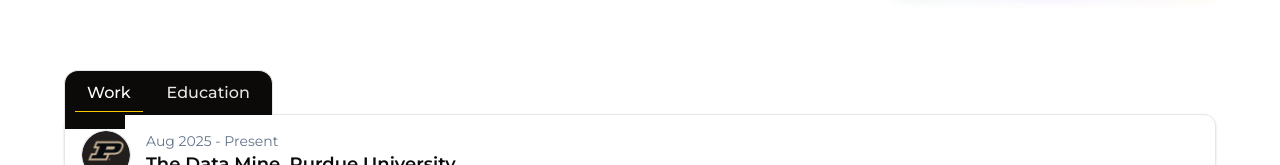
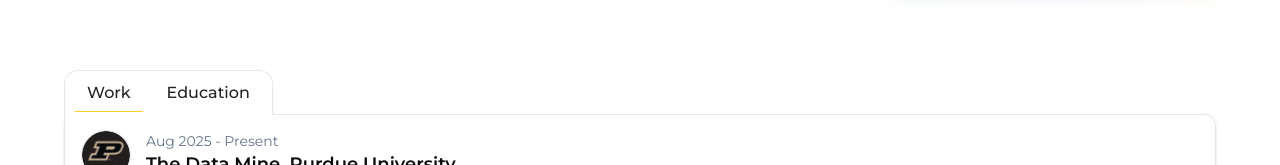
Before and after one commit to sdewhitt/portfolio, a Next.js app: page / in a window 1280 px wide. Shown: the part 503-668 px from the top of the page. Built offline with nearby package versions, Linux system fonts and the light colour scheme.

Commit message:
fixing light theme ui

```diff
--- a/app/components/ExperienceTable/Tabs.tsx
+++ b/app/components/ExperienceTable/Tabs.tsx
@@ -14,7 +14,7 @@ const TabsList = React.forwardRef<
   <TabsPrimitive.List
     ref={ref}
     className={cn(
-      "relative z-10 flex w-fit items-center justify-start gap-1 rounded-t-xl rounded-b-none border border-border border-b-0 bg-stone-950 px-1.5 py-1 -mb-px after:content-[''] after:absolute after:-left-px after:top-full after:h-3 after:w-px after:bg-border before:content-[''] before:absolute before:left-0 before:top-full before:h-3.5 before:w-15 before:bg-stone-950",
+      "relative z-10 flex w-fit items-center justify-start gap-1 rounded-t-xl rounded-b-none border border-border border-b-0 bg-background px-1.5 py-1 -mb-px after:content-[''] after:absolute after:-left-px after:top-full after:h-3 after:w-px after:bg-border before:content-[''] before:absolute before:left-0 before:top-full before:h-3.5 before:w-15 before:bg-background",
       className,
     )}
     {...props}
@@ -30,10 +30,10 @@ const TabsTrigger = React.forwardRef<
     ref={ref}
     className={cn(
       `relative inline-flex h-9 items-center justify-center whitespace-nowrap rounded-md px-3 md:px-4 text-sm md:text-base font-medium transition duration-200 ease-out
-       focus-visible:outline-none focus-visible:ring-2 focus-visible:ring-white/60 disabled:pointer-events-none disabled:opacity-50
-       bg-transparent text-white/90 hover:text-white
-       data-[state=active]:text-white data-[state=active]:after:content-[''] data-[state=active]:after:absolute data-[state=active]:after:left-1 data-[state=active]:after:right-1 data-[state=active]:after:-bottom-px data-[state=active]:after:h-px
-     data-[state=active]:after:bg-yellow-400`,
+       focus-visible:outline-none focus-visible:ring-2 focus-visible:ring-ring disabled:pointer-events-none disabled:opacity-50
+       bg-transparent text-foreground opacity-90 hover:opacity-100
+       data-[state=active]:text-foreground data-[state=active]:after:content-[''] data-[state=active]:after:absolute data-[state=active]:after:left-1 data-[state=active]:after:right-1 data-[state=active]:after:-bottom-px data-[state=active]:after:h-px
+     data-[state=active]:after:bg-primary`,
       className,
     )}
     {...props}
--- a/app/components/ExperienceTable/TimelineItem.tsx
+++ b/app/components/ExperienceTable/TimelineItem.tsx
@@ -17,7 +17,7 @@ export default function TimelineItem({ experience }: Props) {
       <Link
         href={href}
         target="_blank"
-        className="absolute -left-16 top-4 flex items-center justify-center rounded-full bg-white"
+        className="absolute -left-16 top-4 flex items-center justify-center rounded-full bg-background"
       >
         <Avatar className="size-12 ring-1 ring-border">
           <AvatarImage
--- a/app/globals.css
+++ b/app/globals.css
@@ -31,7 +31,7 @@
   --popover: #ffffff;
   --popover-foreground: #0b0b0b;
   /* Brand */
-  --primary: #6366f1; /* indigo-500 */
+  --primary: #facc15; /* yellow-400 */
   --primary-foreground: #ffffff;
   --secondary: #f8fafc; /* slate-50 */
   --secondary-foreground: #0f172a; /* slate-900 */
@@ -67,12 +67,12 @@
     --muted-foreground: #94a3b8; /* slate-400 */
     --border: #1f2937; /* gray-800 */
     --input: #262b36; /* subtle dark input */
-    --ring: #3730a3; /* indigo-800 */
+  --ring: #854d0e; /* yellow-800 */
     --card: #0a0a0a;
     --card-foreground: #e5e7eb;
     --popover: #0a0a0a;
     --popover-foreground: #e5e7eb;
-    --primary: #818cf8; /* indigo-400 for dark */
+  --primary: #facc15; /* yellow-400 */
     --primary-foreground: #0a0a0a;
     --secondary: #0f172a;
     --secondary-foreground: #e5e7eb;
@@ -247,7 +247,7 @@ html {
   --card-foreground: #e5e7eb;
   --popover: #0a0a0a;
   --popover-foreground: #e5e7eb;
-  --primary: #818cf8;
+  --primary: #facc15; /* yellow-400 */
   --primary-foreground: #0a0a0a;
   --secondary: #0f172a;
   --secondary-foreground: #e5e7eb;
@@ -258,7 +258,7 @@ html {
   --destructive: #ef4444;
   --border: rgba(255,255,255,0.12);
   --input: rgba(255,255,255,0.15);
-  --ring: #3730a3;
+  --ring: #854d0e; /* yellow-800 */
   --chart-1: #60a5fa;
   --chart-2: #34d399;
   --chart-3: #a78bfa;
@@ -266,12 +266,12 @@ html {
   --chart-5: #fb7185;
   --sidebar: #0f172a;
   --sidebar-foreground: #e5e7eb;
-  --sidebar-primary: #818cf8;
+  --sidebar-primary: #facc15; /* yellow-400 */
   --sidebar-primary-foreground: #0a0a0a;
   --sidebar-accent: #111827;
   --sidebar-accent-foreground: #e5e7eb;
   --sidebar-border: rgba(255,255,255,0.12);
-  --sidebar-ring: #3730a3;
+  --sidebar-ring: #854d0e; /* yellow-800 */
 }
 
 @layer base {
```
